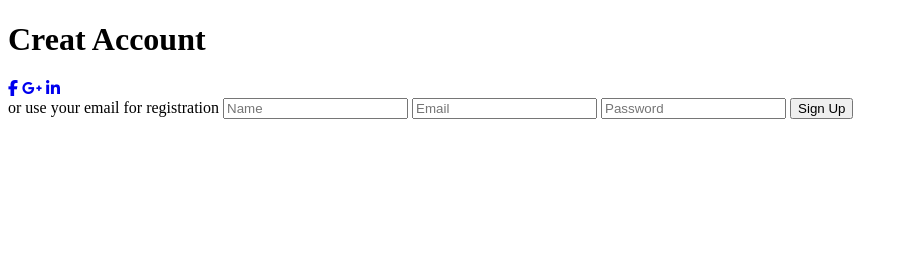
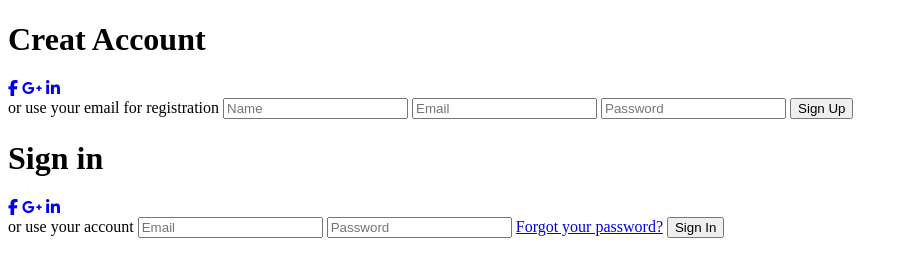
Before and after one commit to MhmodTayel/Slider-Sign-In-Sign-Up-Form, a plain HTML site: page index.html in a window 1280 px wide. Shown: the whole page, without its empty margins (0-908 px from the left). Drawn offline with Linux system fonts and the light colour scheme.

Commit message:
row sign in html

```diff
--- a/index.html
+++ b/index.html
@@ -27,7 +27,21 @@
           <button>Sign Up</button>
         </form>
       </div>
-      <div class="form-container sign-in-container"></div>
+      <div class="form-container sign-in-container">
+        <form action="#">
+          <h1>Sign in</h1>
+          <div class="social-container">
+            <a href="#" class="social"><i class="fab fa-facebook-f"></i></a>
+            <a href="#" class="social"><i class="fab fa-google-plus-g"></i></a>
+            <a href="#" class="social"><i class="fab fa-linkedin-in"></i></a>
+          </div>
+          <span>or use your account</span>
+          <input type="email" placeholder="Email" />
+          <input type="password" placeholder="Password" />
+          <a href="#">Forgot your password?</a>
+          <button>Sign In</button>
+        </form>
+      </div>
     </div>
   </body>
 </html>
```
